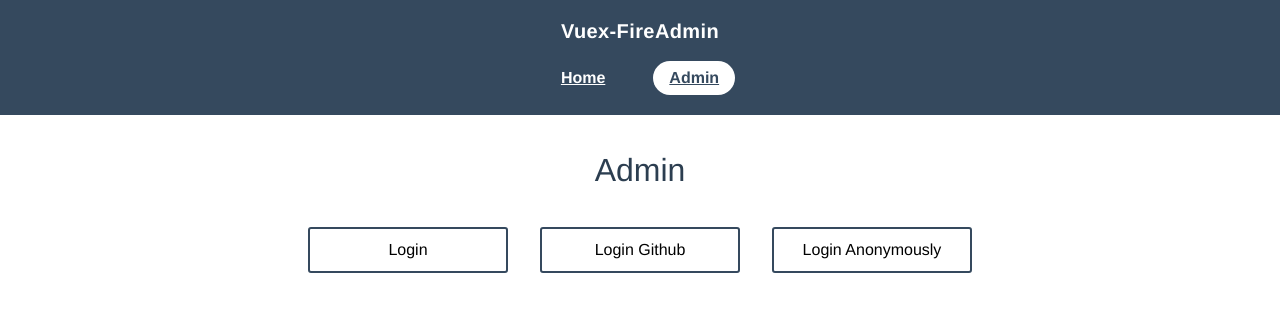
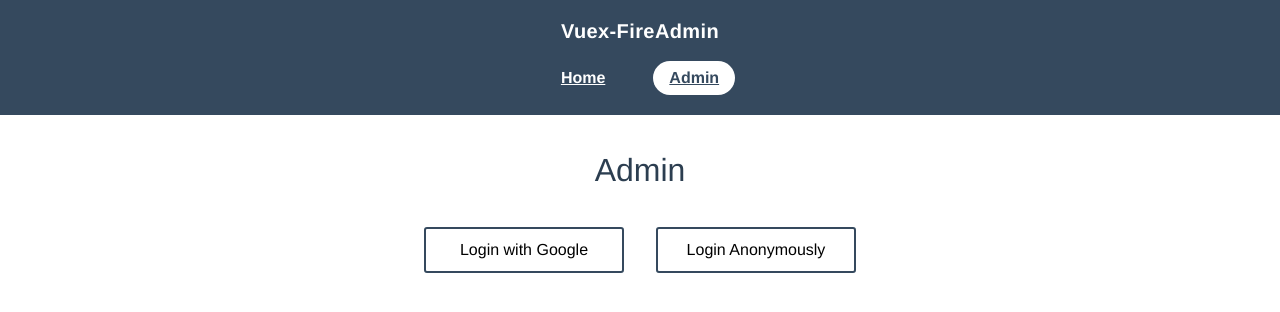
Before and after one commit to davidroyer/vuex-fireadmin, a Vue app: page /#/admin in a window 1280 px wide. Shown: the top 312 px of the page. Built offline with nearby package versions, Linux system fonts and the light colour scheme; no server answers.

Commit message:
update removed github

```diff
--- a/src/components/Admin.vue
+++ b/src/components/Admin.vue
@@ -9,8 +9,8 @@
     </template>
     <template v-else>
       <div class="buttons">
-        <button @click="loginGoogle">Login</button>
-        <button @click="loginGithub">Login Github</button>
+        <button @click="loginGoogle">Login with Google</button>
+        <!-- <button @click="loginGithub">Login Github</button> -->
         <button @click="loginAnonymously">Login Anonymously</button>
       </div>
     </template>
```
